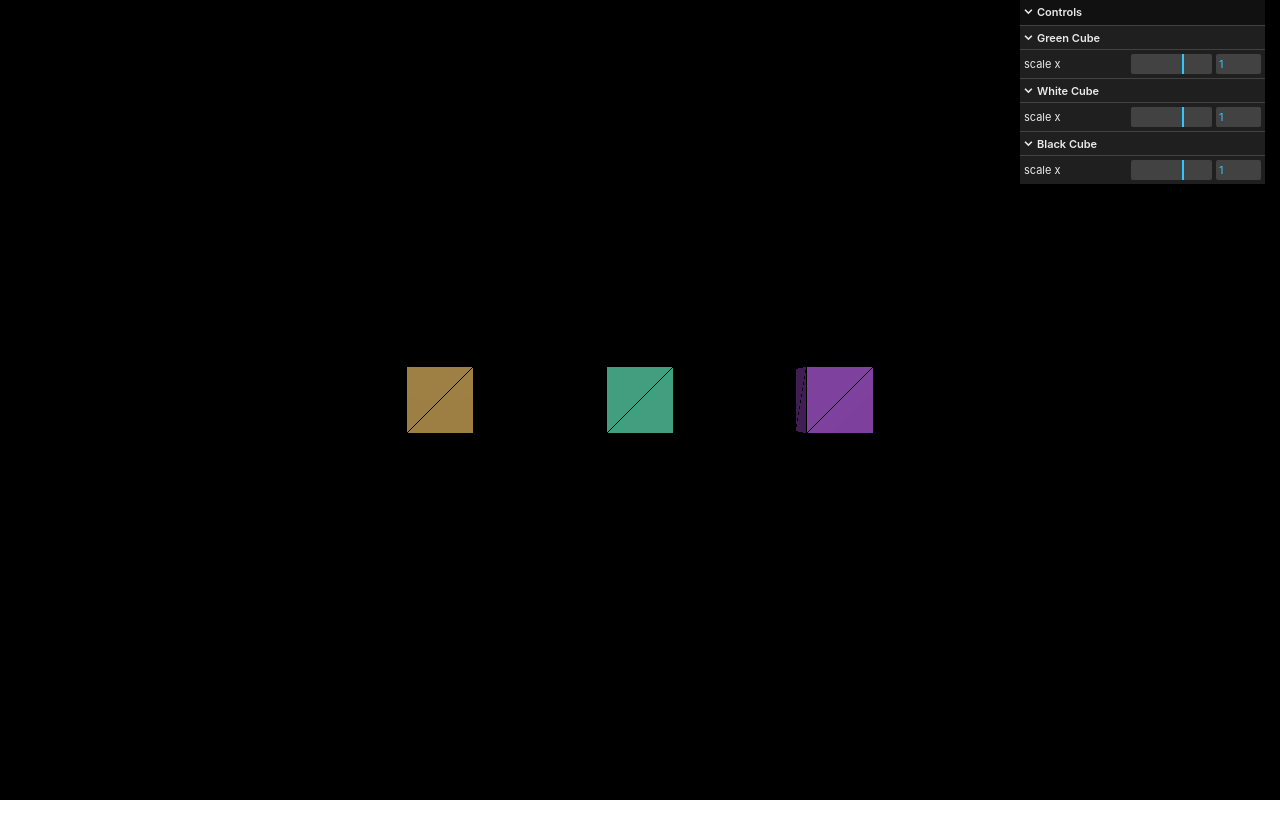
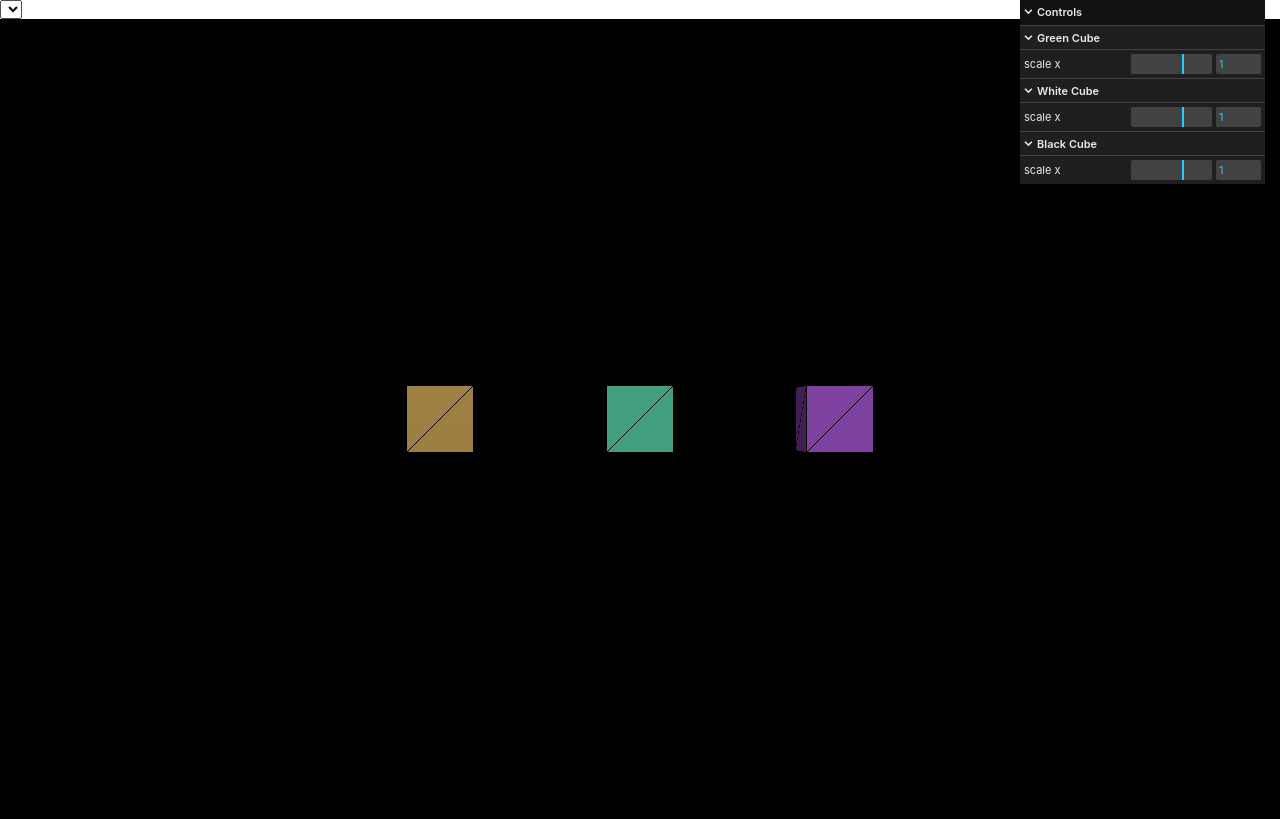
Before and after one commit to irvingvjuarez/threejs-fundamentals, a website built with Vite: page index.html in a window 1280 px wide. Built offline with nearby package versions, Linux system fonts and the light colour scheme.

Commit message:
Adding selection for elements

```diff
--- a/index.html
+++ b/index.html
@@ -6,6 +6,12 @@
         <link rel="stylesheet" type="text/css" href="style.css">
 	</head>
 	<body>
+		<section class="config">
+			<form class="config-form">
+				<select name="primitives" id="primitives-select">
+				</select>
+			</form>
+		</section>
         <canvas id="threejs-container"></canvas>
 		<script type="module" src="/main.js"></script>
 	</body>
```
